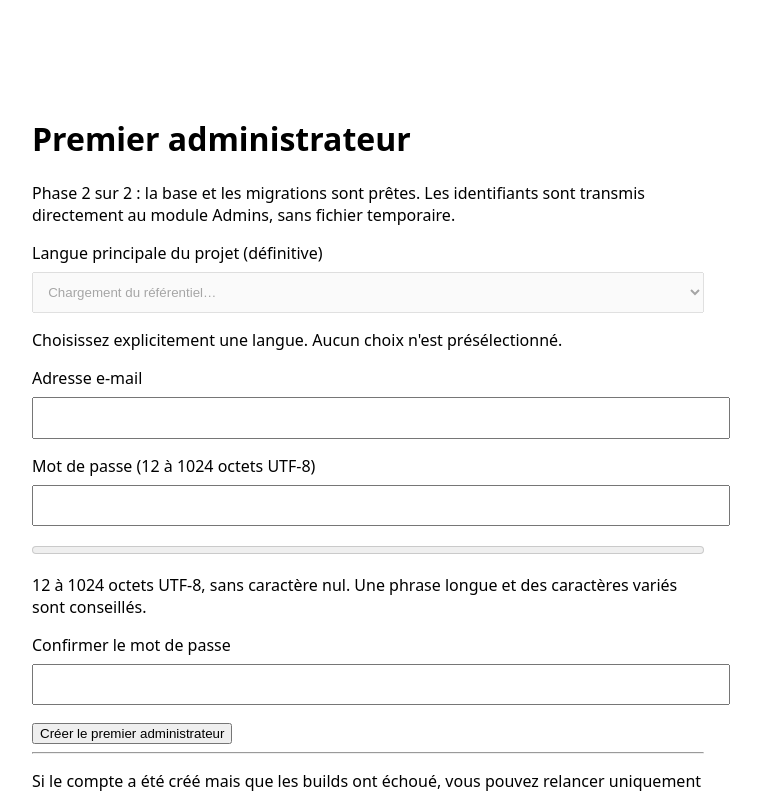
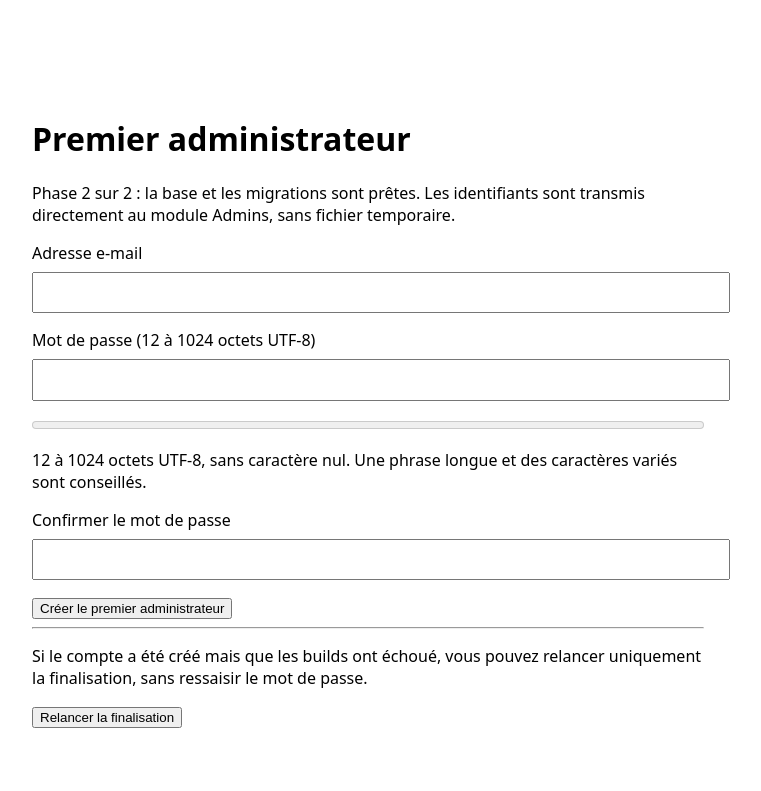
Before and after one commit to Symsvel-Framework/symsvel-back, a Symfony app: template templates/setup/admin.html.twig in a window 1280 px wide. Shown: the top 791 px of the page, without its empty margins (272-1033 px from the left). After the commit the page ends 728 px from the top, so only its background shows below. Run offline with Twig, Linux system fonts and the light colour scheme; the template is opened without the code that fills it, so the values that code supplies are empty; some libraries are stand-ins or nearby versions.

Commit message:
fix(setup): remove database-dependent language selector

```diff
--- a/templates/setup/admin.html.twig
+++ b/templates/setup/admin.html.twig
@@ -8,12 +8,6 @@
   <form method="post">
     <input type="hidden" name="_token" value="{{ csrf_token('symsvel_setup_admin') }}">
     <input type="hidden" name="setup_action" value="provision">
-    <label for="primary_language">Langue principale du projet (définitive)</label>
-    <select id="primary_language" name="primary_language" required disabled
-      style="display:block;width:100%;padding:.7rem;margin:.5rem 0 1rem">
-      <option value="">Chargement du référentiel…</option>
-    </select>
-    <p id="primary_language_status" role="status">Choisissez explicitement une langue. Aucun choix n'est présélectionné.</p>
     <label for="admin_email">Adresse e-mail</label>
     <input id="admin_email" name="admin_email" type="email" maxlength="254" required autocomplete="email" style="display:block;width:100%;padding:.7rem;margin:.5rem 0 1rem">
     <label for="admin_password">Mot de passe (12 à 1024 octets UTF-8)</label>
@@ -42,32 +36,6 @@
   const meter = document.getElementById('admin-password-strength');
   const hint = document.getElementById('admin-password-hint');
   const form = password.closest('form');
-  const primaryLanguage = document.getElementById('primary_language');
-  const languageStatus = document.getElementById('primary_language_status');
-  fetch('{{ path('symsvel_languages_setup_choices') }}', {
-    credentials: 'same-origin', headers: { Accept: 'application/json' }
-  }).then(async (response) => {
-    if (!response.ok) throw new Error('Languages unavailable');
-    const payload = await response.json();
-    const data = Array.isArray(payload.data) ? payload.data : [];
-    if (data.length === 0) throw new Error('No languages');
-    primaryLanguage.replaceChildren();
-    const initial = document.createElement('option');
-    initial.value = '';
-    initial.textContent = 'Choisir la langue principale…';
-    primaryLanguage.append(initial);
-    for (const language of data) {
-      if (typeof language.iso_code !== 'string' || typeof language.name !== 'string') continue;
-      const option = document.createElement('option');
-      option.value = language.iso_code;
-      option.textContent = language.name + ' (' + language.iso_code + ')';
-      primaryLanguage.append(option);
-    }
-    primaryLanguage.disabled = false;
-    languageStatus.textContent = 'Ce choix sera conservé après le Setup et ne pourra plus être modifié.';
-  }).catch(() => {
-    languageStatus.textContent = 'Référentiel des langues indisponible. Vérifiez les migrations du module Languages et actualisez la page.';
-  });
   const valid = (value) => {
     const count = new TextEncoder().encode(value).length;
     return count >= 12 && count <= 1024 && !value.includes('\0');
@@ -86,10 +54,7 @@
   };
   password.addEventListener('input', update);
   form.addEventListener('submit', (event) => {
-    if (!primaryLanguage.value) {
-      event.preventDefault();
-      primaryLanguage.reportValidity();
-    } else if (!valid(password.value)) {
+    if (!valid(password.value)) {
       event.preventDefault();
       password.setCustomValidity('Le mot de passe doit contenir entre 12 et 1024 octets UTF-8, sans caractère nul.');
       password.reportValidity();
```
